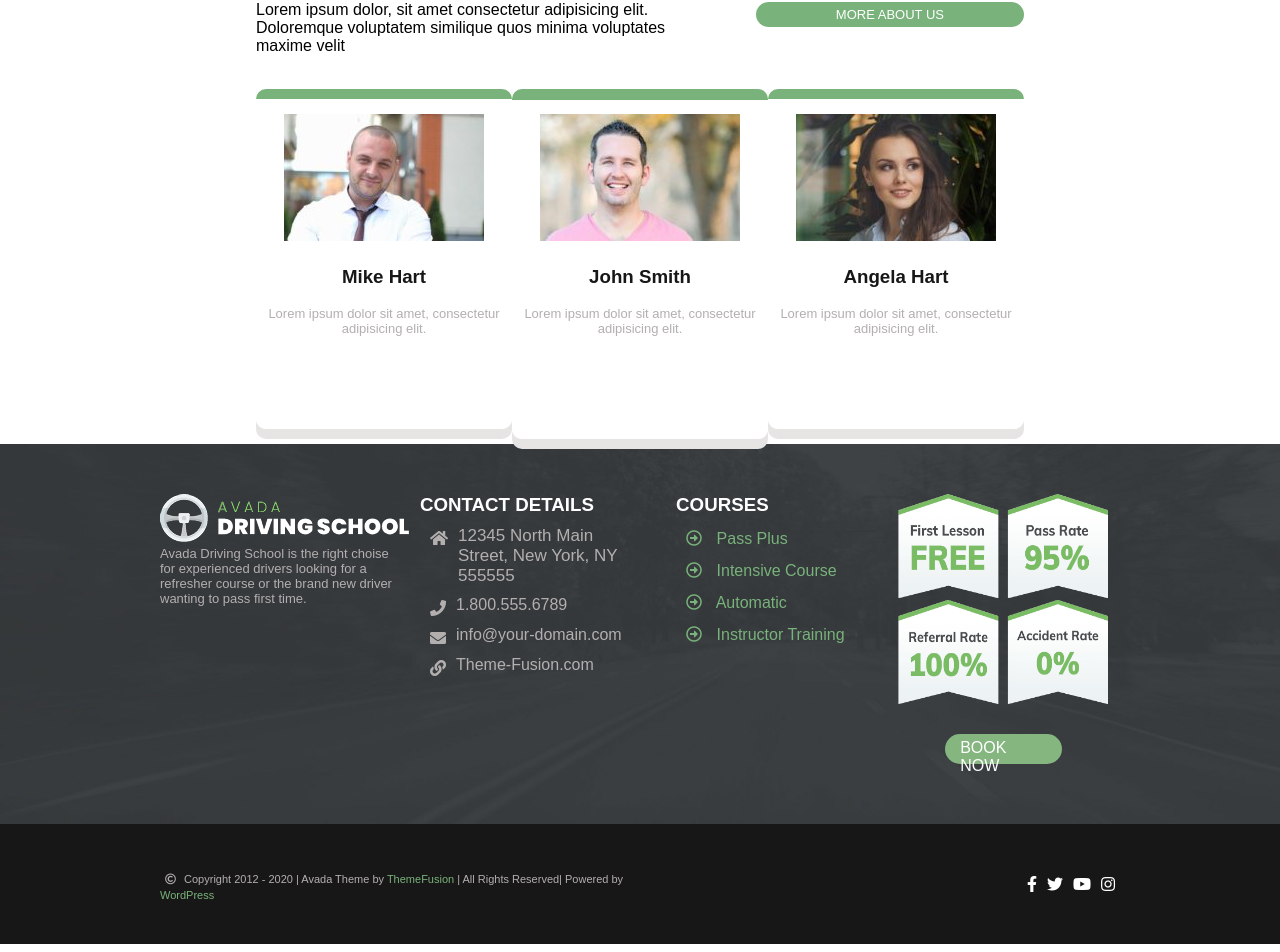
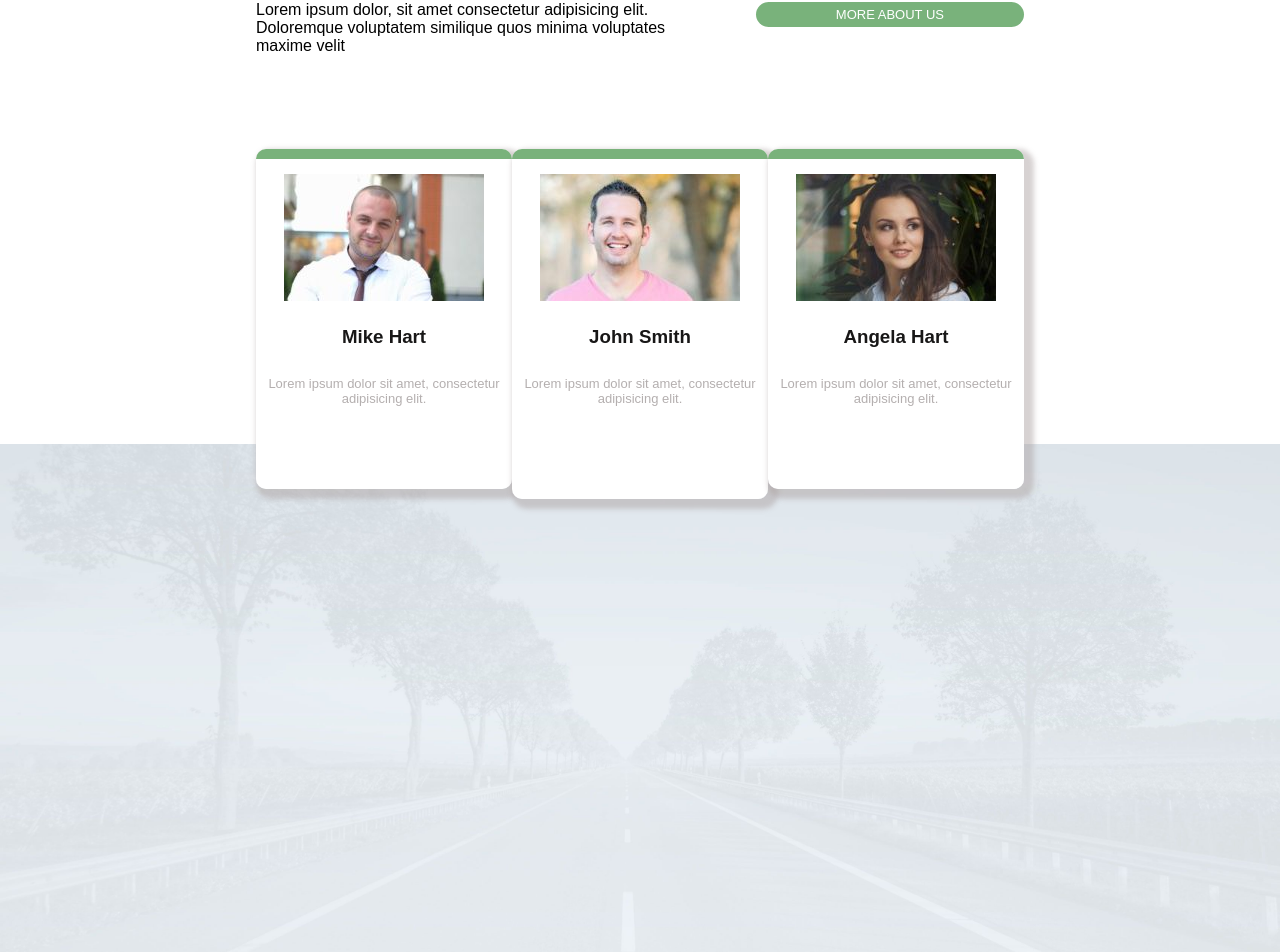
Before and after one commit to NeriEroi/proj-html-vuejs, a Vue app: page / in a window 1280 px wide. Shown: the part 2085-3037 px from the top of the page. Built offline with nearby package versions, Linux system fonts and the light colour scheme; a web font is replaced by a local one.

Commit message:
main, testimonials, struttura

```diff
--- a/src/App.vue
+++ b/src/App.vue
@@ -406,6 +406,14 @@
 
       </section>
       <!-- / STATS AND INSTRUCTORS  -->
+
+      <!-- TESTIMONIALS  -->
+      <section class="testimonials">
+
+
+
+      </section>
+      <!-- / TESTIMONIALS  -->
     </main>
 
     <Footer />
@@ -804,6 +812,7 @@ section.commercial {
 .stats_instructors .instructors_cont {
   width: 100%;
   height: 150px;
+  // margin-bottom: 50px;
   // background-color: yellowgreen;
 
   .instructors_wrap {
@@ -851,6 +860,8 @@ section.commercial {
     width: 60%;
     height: 100%;
     // background-color: chocolate;
+    position: relative;
+    bottom: -60px;
     margin: auto;
     display: flex;
 
@@ -860,7 +871,7 @@ section.commercial {
       // border: 1px solid black;
       border-radius: 10px;
       background: linear-gradient(to top, white 97%, #79b27b 3%);
-      box-shadow: 0px 10px #e7e4e4;
+      box-shadow: 5px 5px 5px 5px #a79e9e75;
       display: flex;
       flex-direction: column;
       align-items: center;
@@ -885,6 +896,7 @@ section.commercial {
       }
 
       .logos_cont .logos i {
+        margin-top: 10px;
         color: $gray;
       }
 
@@ -894,6 +906,7 @@ section.commercial {
       }
 
       p {
+        margin-top: 10px;
         text-align: center;
         font-size: 13px;
         color: $gray;
@@ -907,4 +920,17 @@ section.commercial {
   }
 }
 // / STATS AND INSTRUCTORS
+
+// TESTIMONIALS
+.testimonials {
+  width: 100%;
+  height: 550px;
+  background-image: url("./assets/images/testimonial-background.jpg");
+  background-size: 100%;
+  background-repeat: no-repeat;
+  background-position: center;
+}
+
+
+// TESTIMONIALS
 </style>
```
Also changed, not shown: src/assets/images/testimonial-background.jpg (added).
